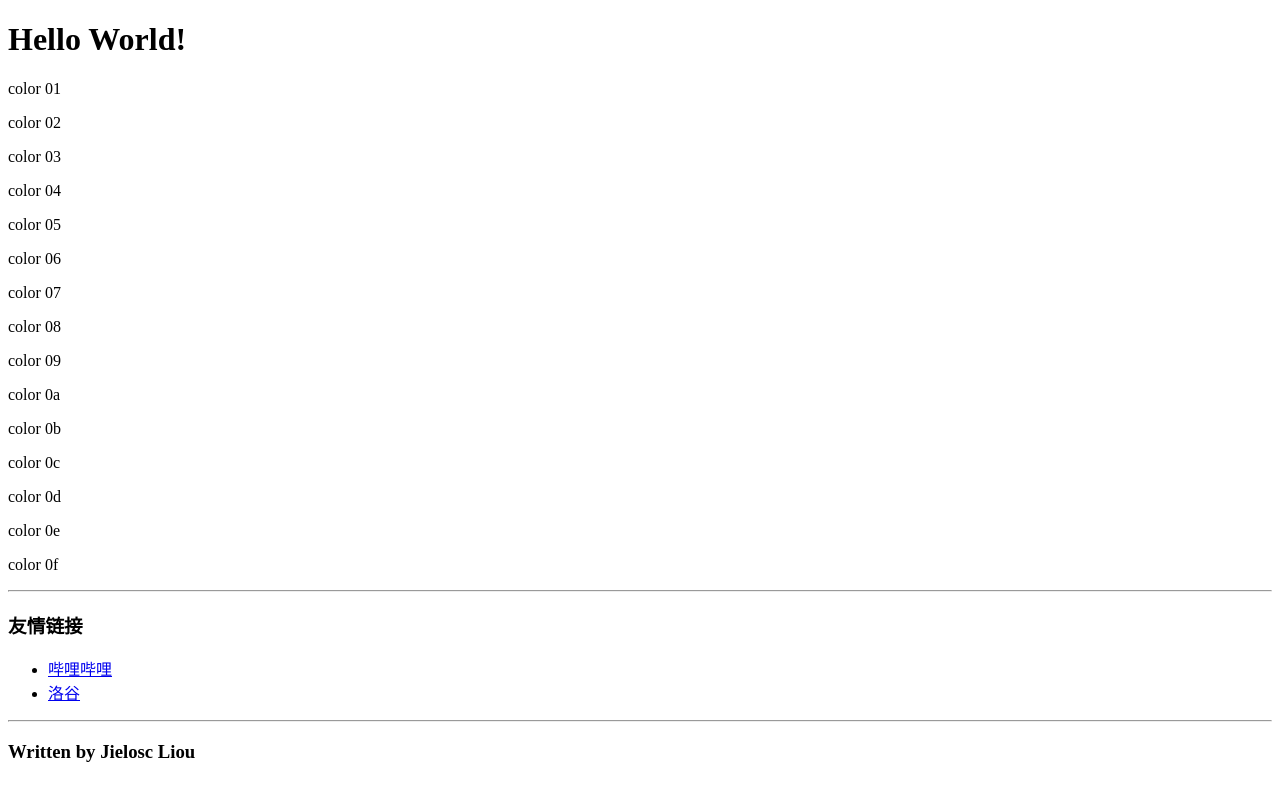
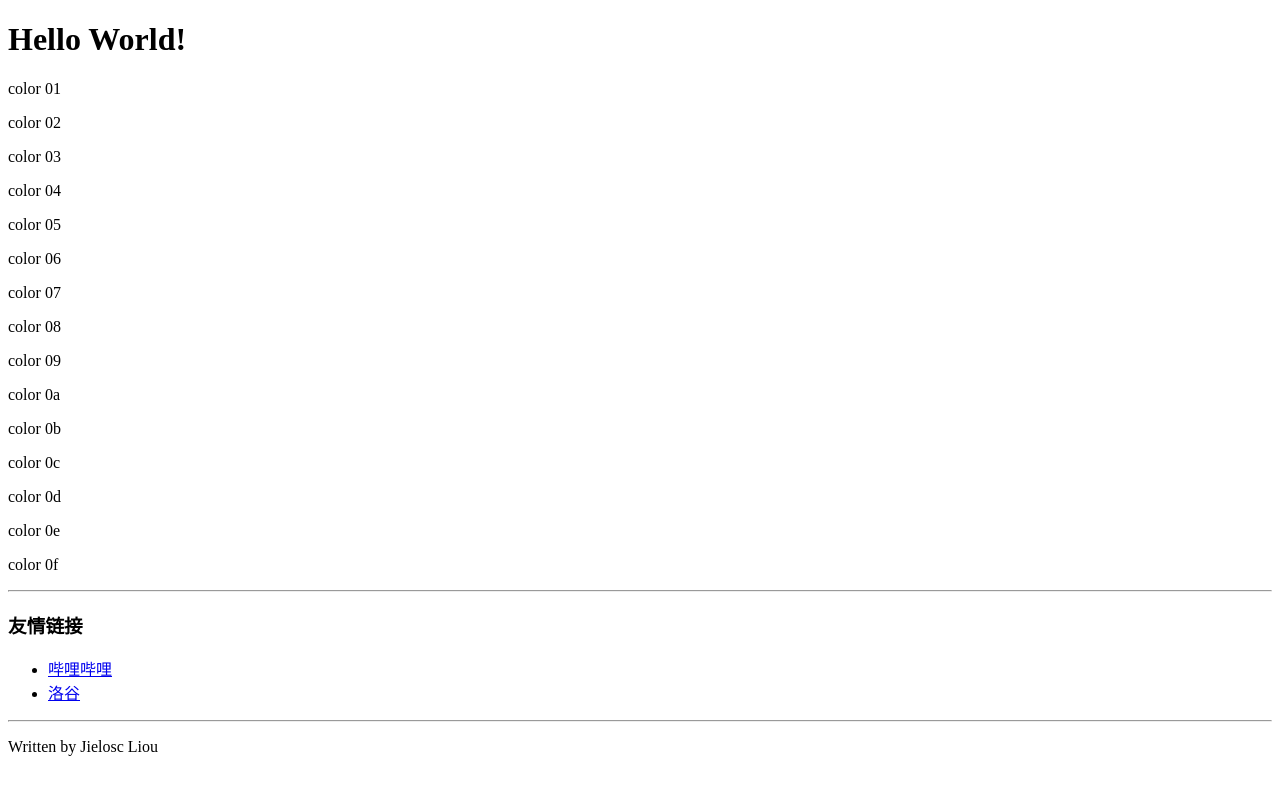
Before and after one commit to jielosc/page-0x01, a plain HTML site: page index.html in a window 1280 px wide. Drawn offline with Linux system fonts and the light colour scheme.

Commit message:
Update index.html

```diff
--- a/index.html
+++ b/index.html
@@ -31,6 +31,6 @@
 <li><a href="{pigcms::U('Index/contact')}"style="display:block;width:75px">关于我们</a></li>-->
 </ul>
   <hr />
-  <h3> Written by Jielosc Liou</h3>
+  <p> Written by Jielosc Liou</p>
 </body>
 </html>
```
